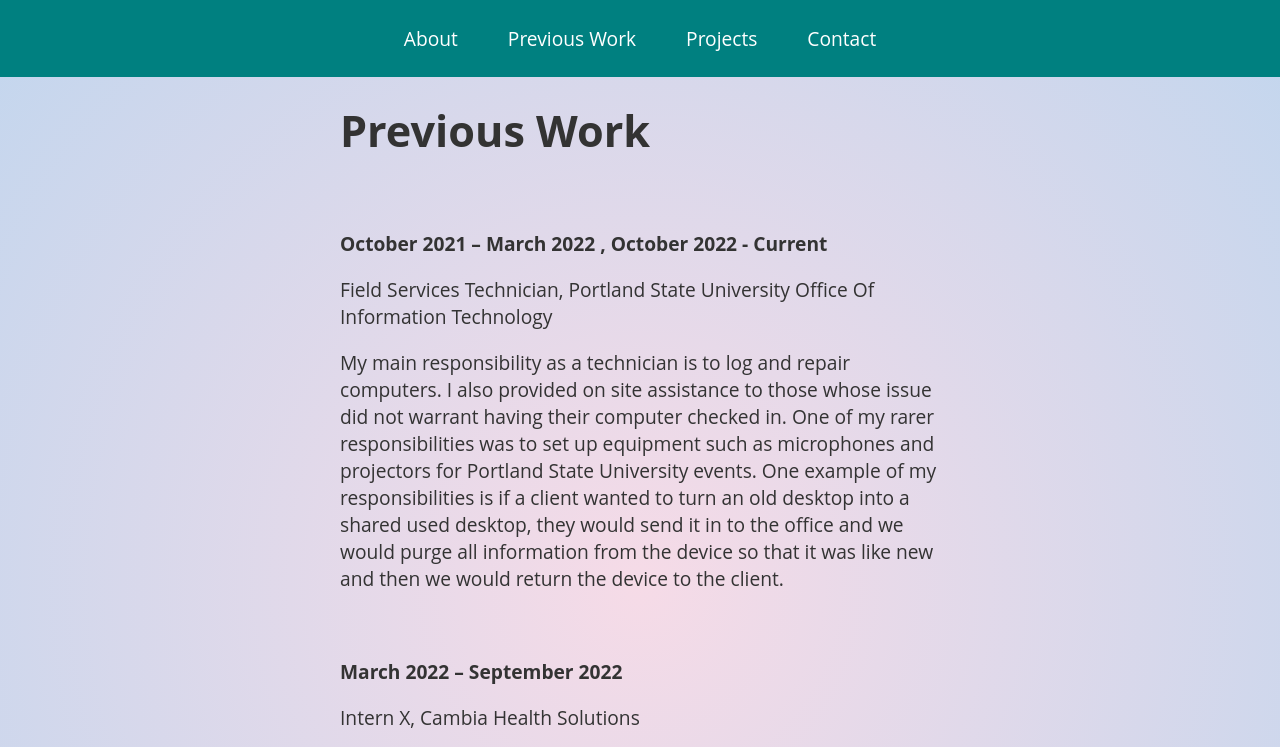
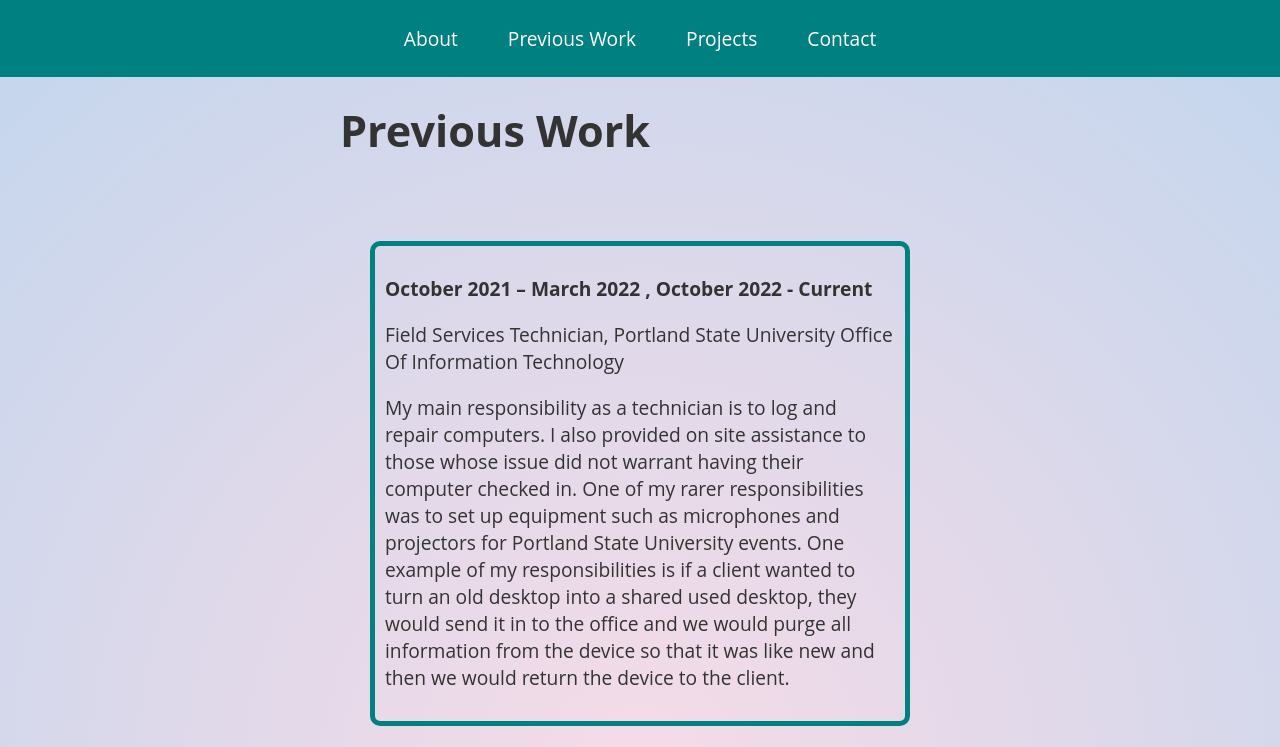
Before and after one commit to MissMoreau/MissMoreau.github.io, a plain HTML site: page src/previous_work.html in a window 1280 px wide. Shown: the top 747 px of the page. Drawn offline with Linux system fonts and the light colour scheme.

Commit message:
Commiting stylization changes

```diff
--- /dev/null
+++ b/previous_works.css
@@ -0,0 +1,6 @@
+section {
+  margin: 30px;
+  border-radius: 10px;
+  padding: 10px;
+  border: 5px solid var(--lightteal);
+}
--- a/src/previous_work.html
+++ b/src/previous_work.html
@@ -8,6 +8,7 @@
     <link rel="stylesheet" href="../styles.css" />
     <script defer src="previous_work.js"></script>
     <link rel="stylesheet" href="../navbar_styles.css" />
+    <link rel="stylesheet" href="../previous_works.css" />
   </head>
   <body>
     <main>
--- a/src/previous_work.js
+++ b/src/previous_work.js
@@ -28,7 +28,6 @@ information from the team I worked with and I helped train others on how to upke
 </p>
 `;
 
-
 const Pge = document.createElement("section");
 Pge.innerHTML = `
 <p><b>April 2023 – September 2023 (Future)</b></p>
```
